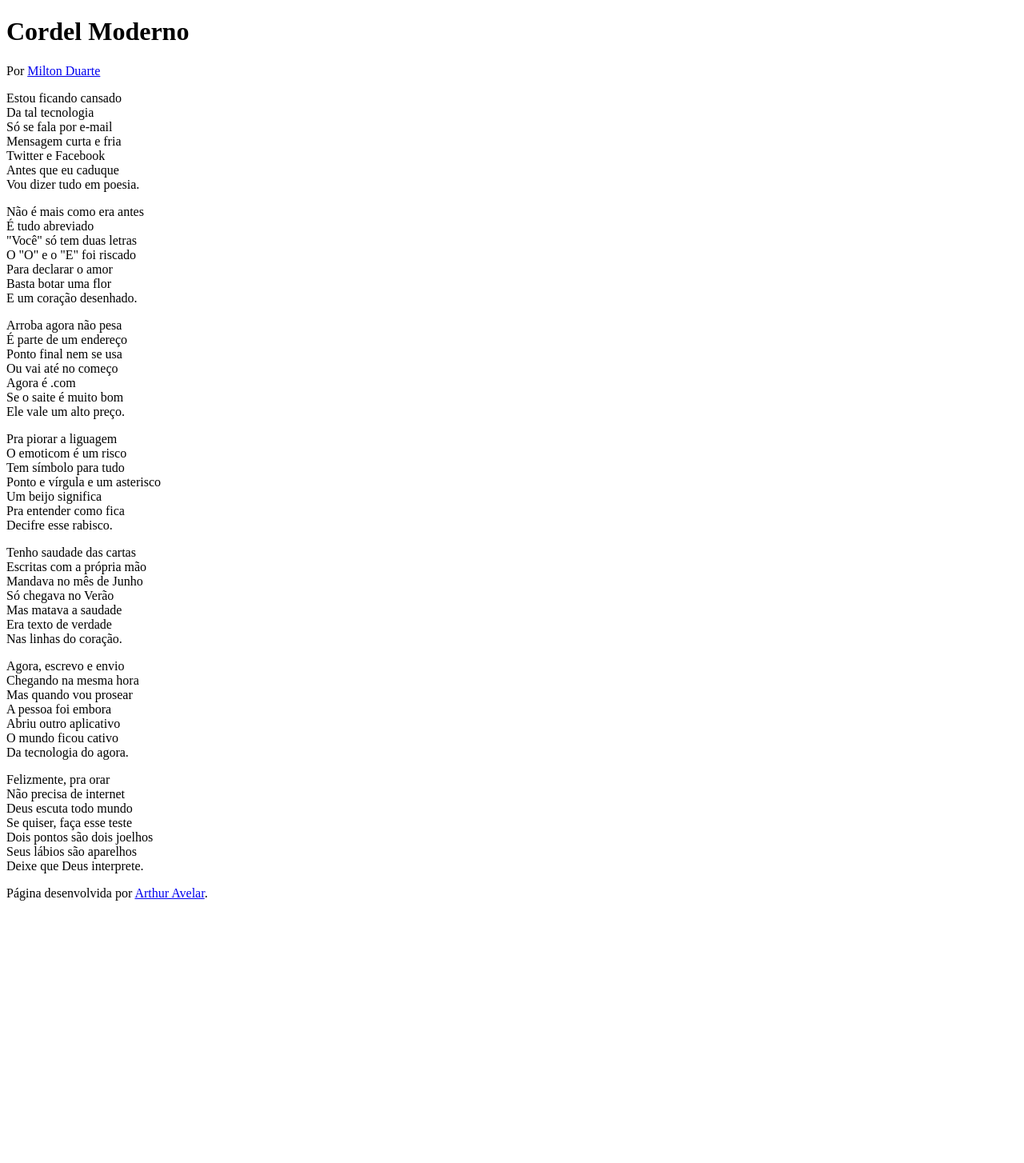
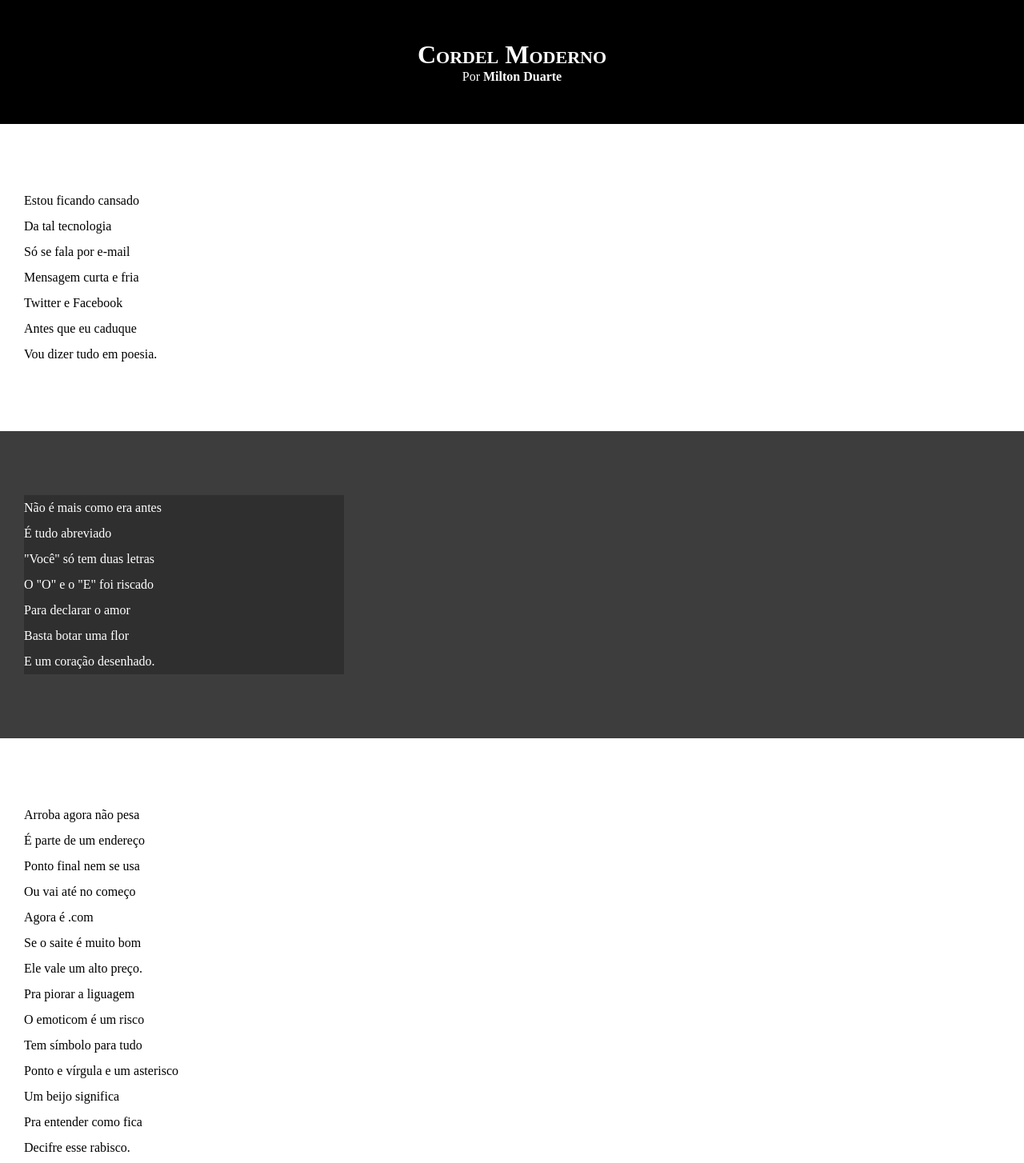
Before and after one commit to arthuravellarr/cordel, a plain HTML site: page index.html in a window 1280 px wide. Shown: the top 1454 px of the page at 80% size. Before the commit the page ends 1142 px from the top, so only its background shows below. Drawn offline with Linux system fonts and the light colour scheme.

Commit message:
style: Primeiras estilizações

```diff
--- a/index.html
+++ b/index.html
@@ -15,7 +15,7 @@
         <p>Por <a href="https://www.recantodasletras.com.br/poesias/3186743" target="_blank" rel="external">Milton Duarte</a></p>
     </header>
 
-    <section>
+    <section class="no-image">
         <p>
             Estou ficando cansado <br>
             Da tal tecnologia <br>
@@ -27,7 +27,7 @@
         </p>
     </section>
 
-    <section>
+    <section class="image">
         <p>
             Não é mais como era antes <br>
             É tudo abreviado <br>
@@ -39,7 +39,7 @@
         </p>
     </section>
 
-    <section>
+    <section class="no-image">
         <p>
             Arroba agora não pesa <br>
             É parte de um endereço <br>
@@ -60,7 +60,7 @@
         </p>
     </section>
 
-    <section>
+    <section class="image">
         <p>
             Tenho saudade das cartas <br>
             Escritas com a própria mão <br>
@@ -72,7 +72,7 @@
         </p>
     </section>
 
-    <section>
+    <section class="no-image">
         <p>
             Agora, escrevo e envio <br>
             Chegando na mesma hora <br>
--- a/style/style.css
+++ b/style/style.css
@@ -1 +1,64 @@
 @charset "UTF-8";
+
+* {
+    margin: 0px;
+    padding: 0px;
+}
+
+html, body {
+    min-height: 100vh;
+    background-color: darkgray;
+}
+
+header {
+    background-color: black;
+    color: white;
+    text-align: center;
+}
+
+header > h1 {
+    padding-top: 50px;
+    font-variant: small-caps;
+}
+
+header > p {
+    padding-bottom: 50px;
+}
+
+header a, footer a {
+    color: white;
+    text-decoration: none;
+    font-weight: bolder;
+}
+
+header a:hover, footer a:hover {
+    text-decoration: underline;
+}
+
+section {
+    padding: 10vh 0px;
+    padding-left: 30px;
+    line-height: 2em;
+}
+
+section.no-image {
+    background-color: white;
+    color: black;
+}
+
+section.image {
+    background-color: rgb(61, 61, 61);
+    color: white;
+}
+
+section.image > p {
+    width: 400px;
+    background-color: rgba(0, 0, 0, 0.233);
+}
+
+footer {
+    background-color: black;
+    color: white;
+    text-align: center;
+    padding: 10px;
+}
```
